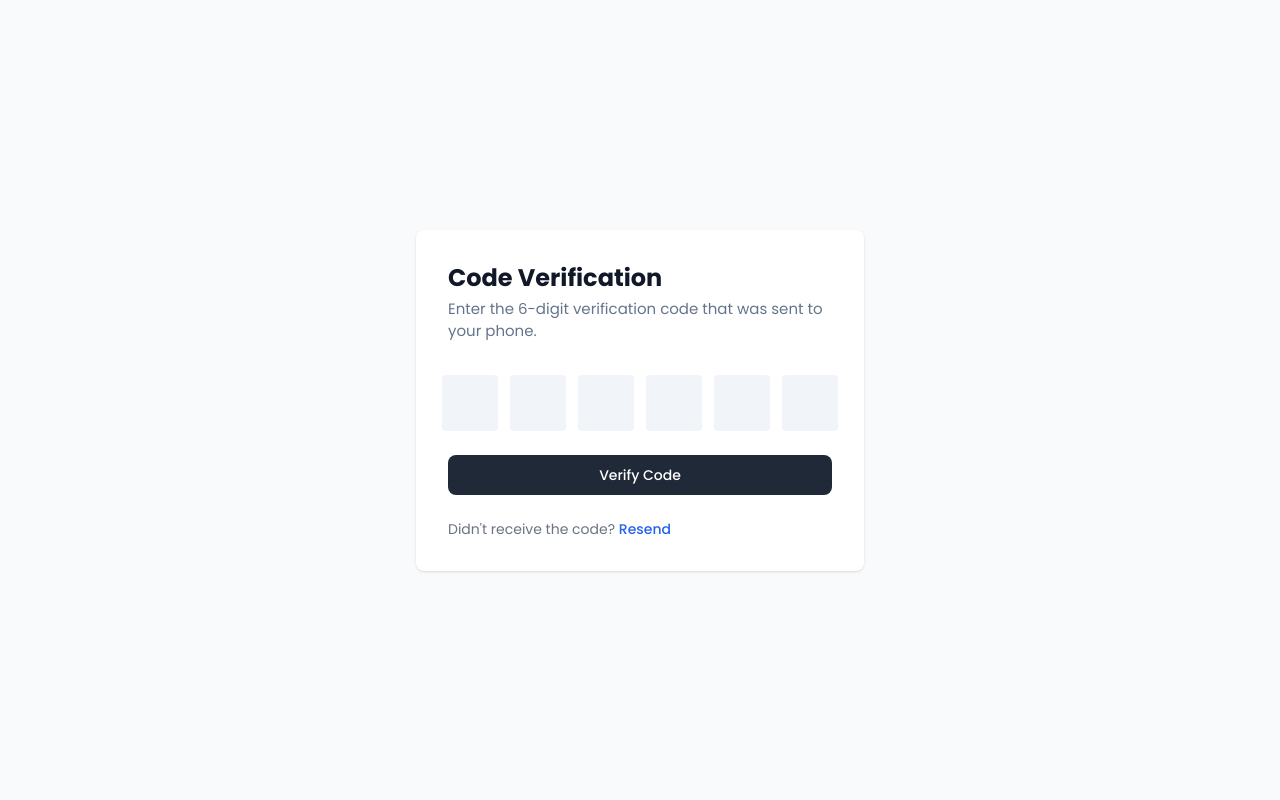
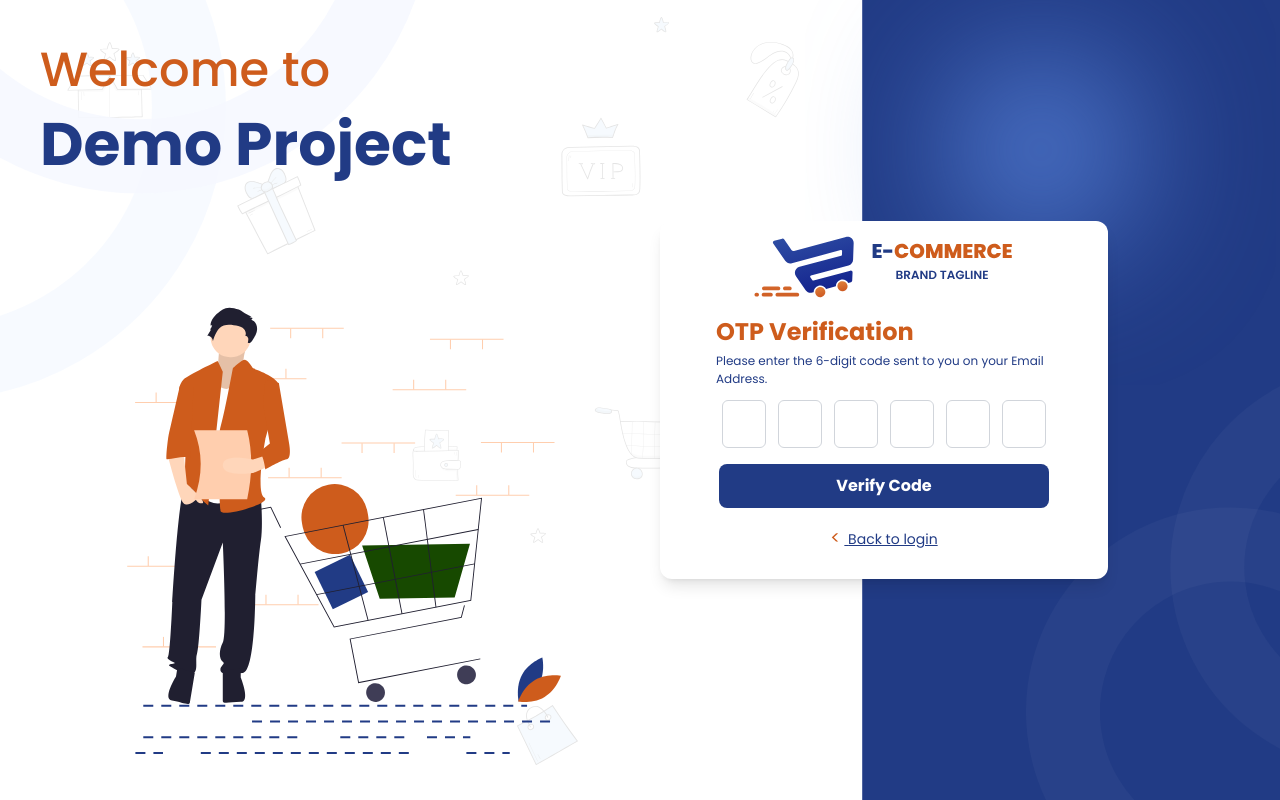
Before and after one commit to manohar-geekologix/ecommerce-poc, a Next.js app: page /send-code in a window 1280 px wide. Built offline with nearby package versions, Linux system fonts and the light colour scheme.

Commit message:
new email ui

```diff
--- a/src/components/SendCode.jsx
+++ b/src/components/SendCode.jsx
@@ -1,13 +1,15 @@
-"use client"
-import { auth } from "@/app/firebase";
-import { PhoneAuthProvider, signInWithCredential } from "firebase/auth";
-import Cookies from "js-cookie";
+'use client';
+import { auth } from '@/app/firebase';
+import { PhoneAuthProvider, signInWithCredential } from 'firebase/auth';
+import Cookies from 'js-cookie';
 import { useRouter } from 'next/navigation';
 import { useState, useRef } from 'react';
 import toast from 'react-hot-toast';
-
+import Image from 'next/image';
+import logo_img from '../../public/images/logo.svg';
+import Link from 'next/link';
 const SendCode = () => {
-    const [otp, setOtp] = useState(new Array(6).fill("")); // Array to hold 6 digits
+  const [otp, setOtp] = useState(new Array(6).fill('')); // Array to hold 6 digits
   const inputRefs = useRef([]); // Array of refs to handle input focus
   const router = useRouter();
 
@@ -72,10 +74,10 @@ const SendCode = () => {
         const credential = PhoneAuthProvider.credential(verificationId, otpString);
         await signInWithCredential(auth, credential);
         router.push('/');
-                toast.success("OTP verified successfully!");
+        toast.success('OTP verified successfully!');
         localStorage.removeItem('verificationId');
       } catch (error) {
-                toast.error("Invalid OTP");
+        toast.error('Invalid OTP');
       }
     } else {
       const verification = localStorage.getItem('verificationOtp');
@@ -84,30 +86,42 @@ const SendCode = () => {
         Cookies.set('accessToken', token, { expires: 7, path: '/' });
         localStorage.removeItem('verificationOtp');
         router.push('/');
-                toast.success("OTP verified successfully!");
+        toast.success('OTP verified successfully!');
       } else {
-                toast.error("Invalid OTP");
+        toast.error('Invalid OTP');
       }
     }
   };
 
   return (
-        <section className="bg-gray-50">
-            <div className="flex flex-col items-center justify-center px-6 py-8 mx-auto h-screen lg:py-0">
-                <div className="w-full bg-white rounded-lg shadow md:mt-0 sm:max-w-md xl:p-0">
-                    <div className="p-6 space-y-4 md:space-y-6 sm:p-8">
-                        <header className="mb-8">
-                            <h1 className="text-2xl font-bold mb-1 text-gray-900">Code Verification</h1>
-                            <p className="text-[15px] text-slate-500">Enter the 6-digit verification code that was sent to your phone.</p>
+    <section className="bg-gray-50 bg-login-bg bg-no-repeat bg-center bg-cover h-screen flex justify-center items-center px-10">
+      <div className="w-1/2">
+        <div className="flex flex-col gap-5">
+          <h1 className=" text-[#CE5C1C] font-medium text-5xl">Welcome to</h1>
+          <h3 className="text-[#213B85] font-bold text-6xl">Demo Project</h3>
+        </div>
+        <div className="">
+          <Image width={100} height={100} alt="man's svg" src={'/images/mans.svg'} className="size-auto" />
+        </div>
+      </div>
+      <div className="w-1/2 px-5">
+        <div className="w-full  bg-white rounded-xl shadow-lg md:mt-0 sm:max-w-md xl:p-0">
+          <Image width={100} height={100} alt="logo" src={'/images/Logo.svg'} className="mx-auto w-[260px]" />
+          <div className="px-6 mt-4   sm:px-7">
+            <header className="mb-3 sm:ml-6  md:ml-7">
+              <h1 className="text-2xl font-bold mb-1 text-[#CE5C1C]">OTP Verification</h1>
+              <p className="text-[12px] text-[#213B85] ">
+                Please enter the 6-digit code sent to you on your Email Address.
+              </p>
             </header>
-                        <form className="space-y-4 md:space-y-6" onSubmit={handleVerifyOtp}>
+            <form className="space-y-3 md:space-y-4 justify-center text-center items-center" onSubmit={handleVerifyOtp}>
               <div className="flex items-center justify-center gap-3" onPaste={handlePaste}>
                 {otp.map((digit, index) => (
                   <input
                     key={index}
                     ref={(el) => (inputRefs.current[index] = el)}
                     type="text"
-                                        className="w-10 sm:w-14 h-10 sm:h-14 text-center text-2xl font-semibold text-slate-900 bg-slate-100 border border-transparent hover:border-slate-200 appearance-none rounded p-4 outline-none focus:bg-white focus:border-blue-600 focus:ring-2 focus:ring-indigo-100"
+                    className="w-8 sm:w-[44px]  h-8 sm:h-12 rounded-md text-center text-sm font-bold  text-slate-900  border border-gray-300 hover:border-slate-500 appearance-none  outline-none focus:bg-white focus:border-blue-600 focus:ring-2 focus:ring-indigo-100"
                     maxLength="1"
                     value={digit}
                     onChange={(e) => handleChange(e.target, index)}
@@ -115,16 +129,25 @@ const SendCode = () => {
                   />
                 ))}
               </div>
-                            <button type="submit" className="w-full text-white bg-primary-600 hover:bg-primary-700 font-medium rounded-lg text-sm px-5 py-2.5 text-center bg-gray-800">Verify Code</button>
-                            <p className="text-sm font-light text-gray-500">
-                                Didn't receive the code? <a href="#" className="font-medium text-primary-600 hover:underline text-blue-600">Resend</a>
-                            </p>
+              <button
+                type="submit"
+                className="w-60 sm:w-[330px] text-white   font-bold rounded-lg text-base px-5 py-2.5 text-center bg-[#213B85]"
+              >
+                Verify Code
+              </button>
+              <div className="text-[14px]   mb-10 pb-7">
+                <span className="text-[#CE5C1C] text-[18px] mr-1">&lt;</span>
+                <Link href="/login" className="underline text-[#213B85]">
+                  {' '}
+                  Back to login
+                </Link>{' '}
+              </div>
             </form>
           </div>
         </div>
       </div>
     </section>
   );
-}
+};
 
 export default SendCode;
--- a/tailwind.config.js
+++ b/tailwind.config.js
@@ -11,7 +11,7 @@ module.exports = {
         "gradient-radial": "radial-gradient(var(--tw-gradient-stops))",
         "gradient-conic":
           "conic-gradient(from 180deg at 50% 50%, var(--tw-gradient-stops))",
-        "login-bg": "url('/images/Login_Bg.png')",
+        "login-bg": "url('/images/Login_Screen.svg')",
       },
       boxShadow:{
         "login-shadow":" 0px 0px 10px 0px #0000001A",
```
Also changed, not shown: public/images/Login_Bg.png (deleted), public/images/Login_Screen.svg (added). Lines whose indentation alone changed are shown as unchanged.
